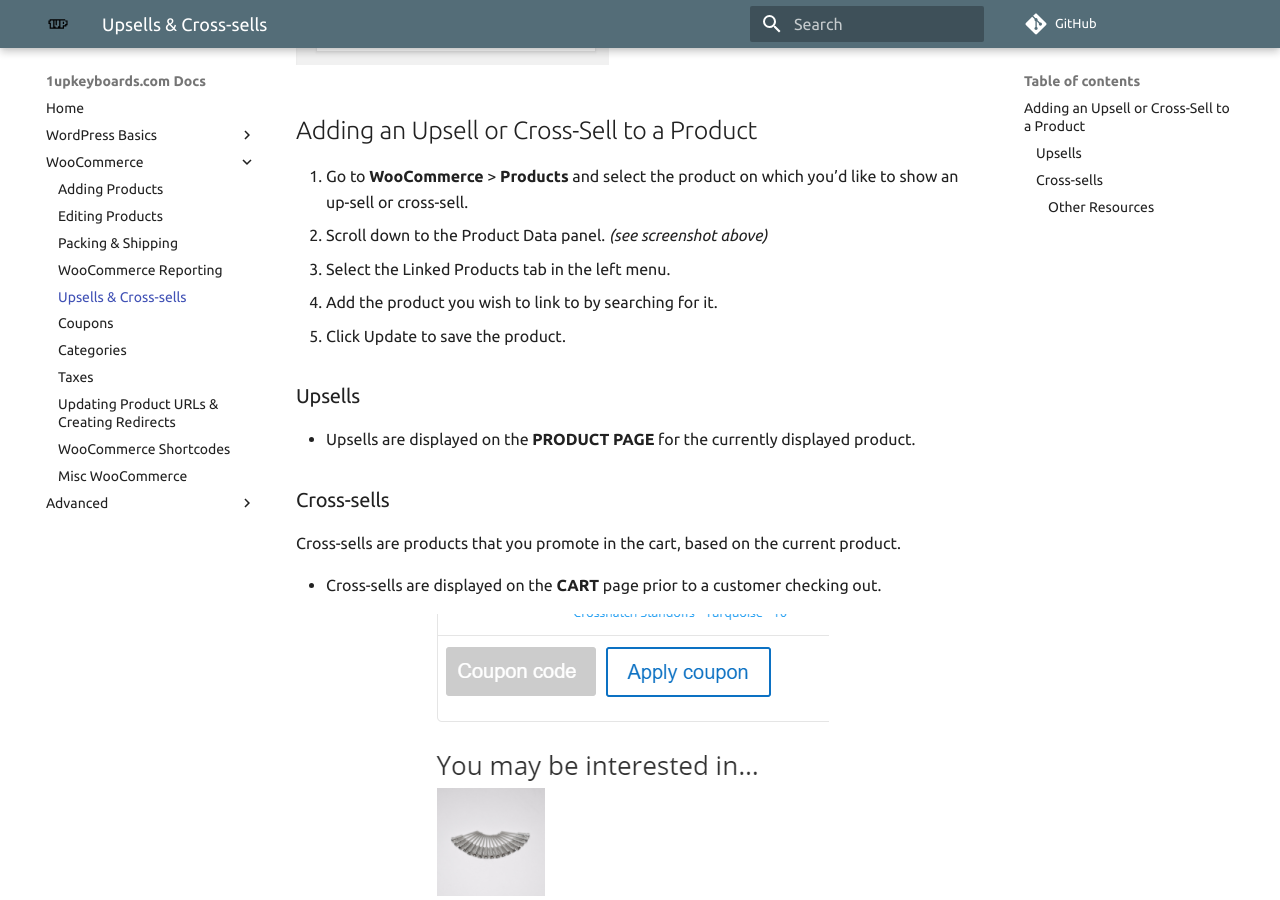
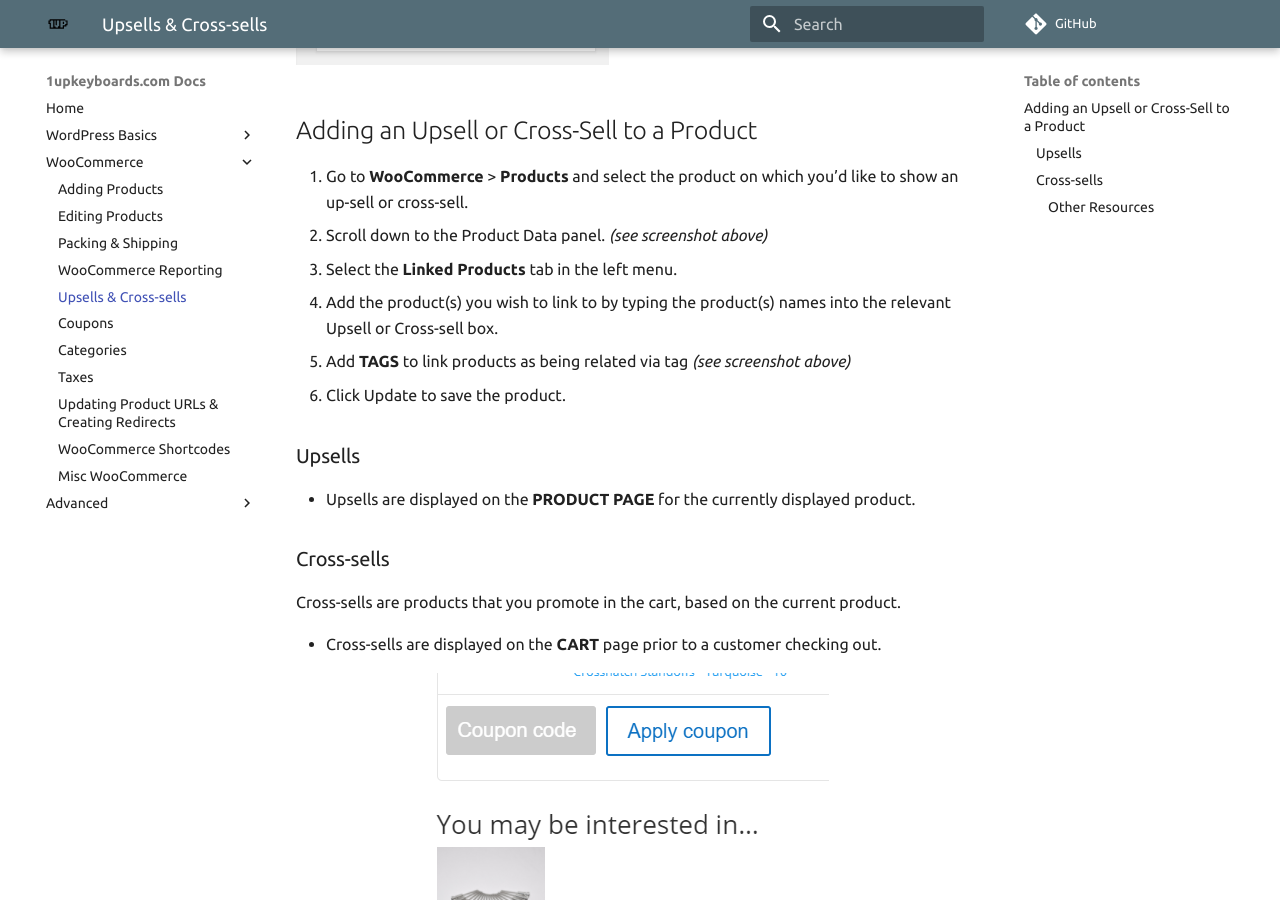
Before and after one commit to brianjking/1upkeyboard-docs, an MkDocs documentation site: the page built from docs/woocommerce/upsells-cross-sells.md, in a window 1280 px wide and 900 px high, scrolled down 1060 px. Built offline with MkDocs 1.6.1 and Material for MkDocs 9.7.7, drawn with Linux system fonts in a browser that asks for light colours; comment, search, counter and statistics services are not loaded; old or Windows-style settings are respelled for this version of MkDocs.

Commit message:
Making upsells and such more clear

```diff
--- a/docs/woocommerce/upsells-cross-sells.md
+++ b/docs/woocommerce/upsells-cross-sells.md
@@ -10,9 +10,10 @@
 
 1. Go to **WooCommerce** > **Products** and select the product on which you’d like to show an up-sell or cross-sell.
 2. Scroll down to the Product Data panel. _(see screenshot above)_
-3. Select the Linked Products tab in the left menu.
-4. Add the product you wish to link to by searching for it.
-5. Click Update to save the product.
+3. Select the **Linked Products** tab in the left menu.
+4. Add the product(s) you wish to link to by typing the product(s) names into the relevant Upsell or Cross-sell box.
+5. Add **TAGS** to link products as being related via tag _(see screenshot above)_
+6. Click Update to save the product.
 
 ### Upsells
 
```
